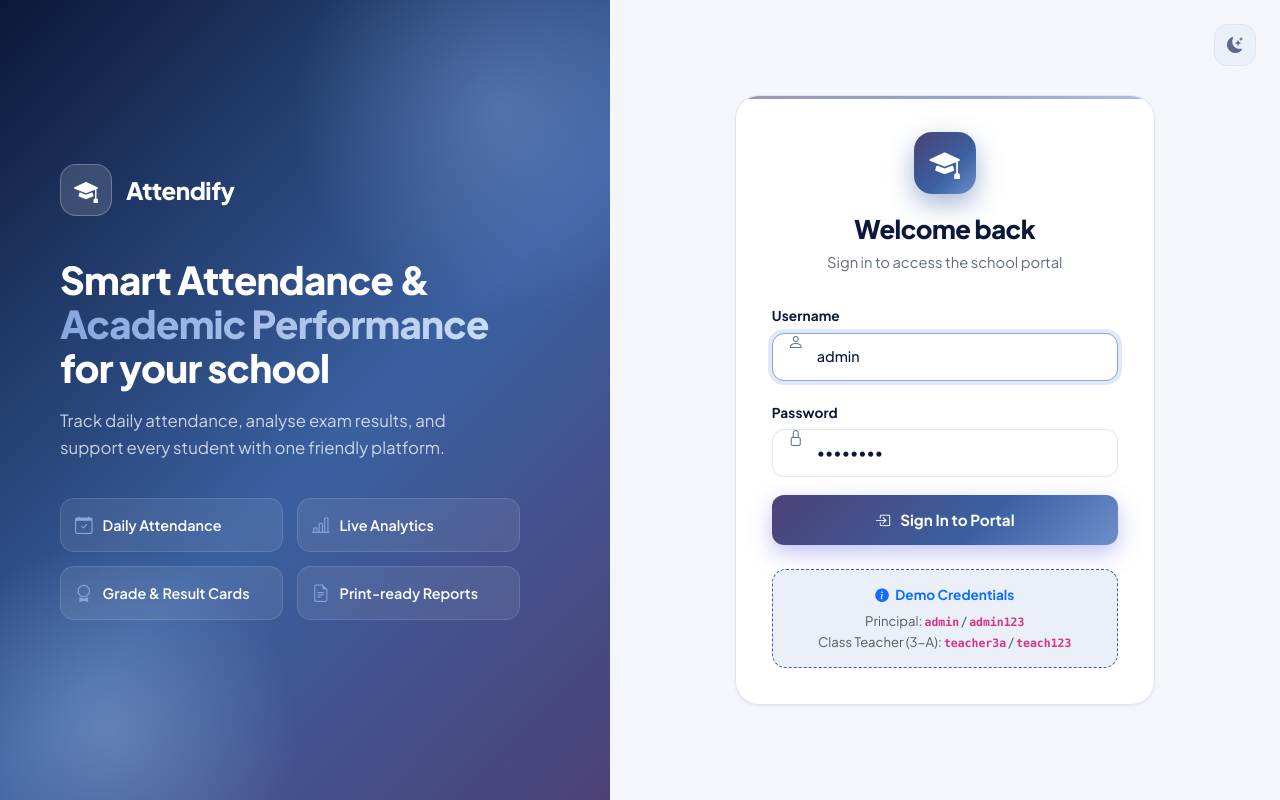
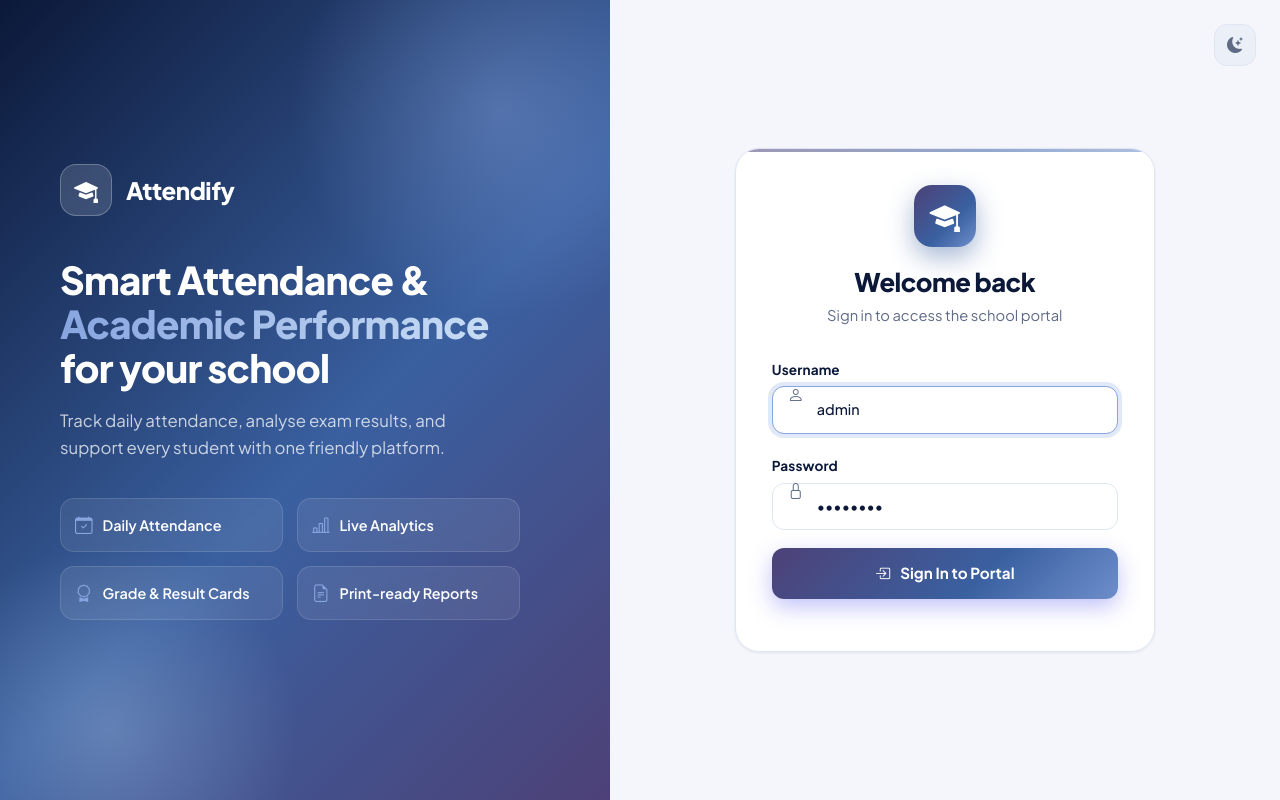
Before and after one commit to maliriddhima077-ui/Attendify-0.7, a Flask app: page /login in a window 1280 px wide. Run offline with Flask 3, Linux system fonts and the light colour scheme; data comes from the database, SQL or seed files in the repository; some libraries are stand-ins or nearby versions.

Commit message:
Update login.html

```diff
--- a/templates/login.html
+++ b/templates/login.html
@@ -307,13 +307,13 @@
                         </button>
                     </form>
 
-                    <div class="demo-badge text-center">
+                    <!-- <div class="demo-badge text-center">
                         <div class="fw-bold text-primary mb-1"><i class="bi bi-info-circle-fill me-1"></i> Demo Credentials</div>
                         <div class="text-muted" style="font-size: 0.82rem;">
                             Principal: <code class="fw-bold text-main">admin</code> / <code class="fw-bold text-main">admin123</code><br>
                             Class Teacher (3-A): <code class="fw-bold text-main">teacher3a</code> / <code class="fw-bold text-main">teach123</code>
                         </div>
-                    </div>
+                    </div> -->
                 </div>
             </div>
         </div>
```
